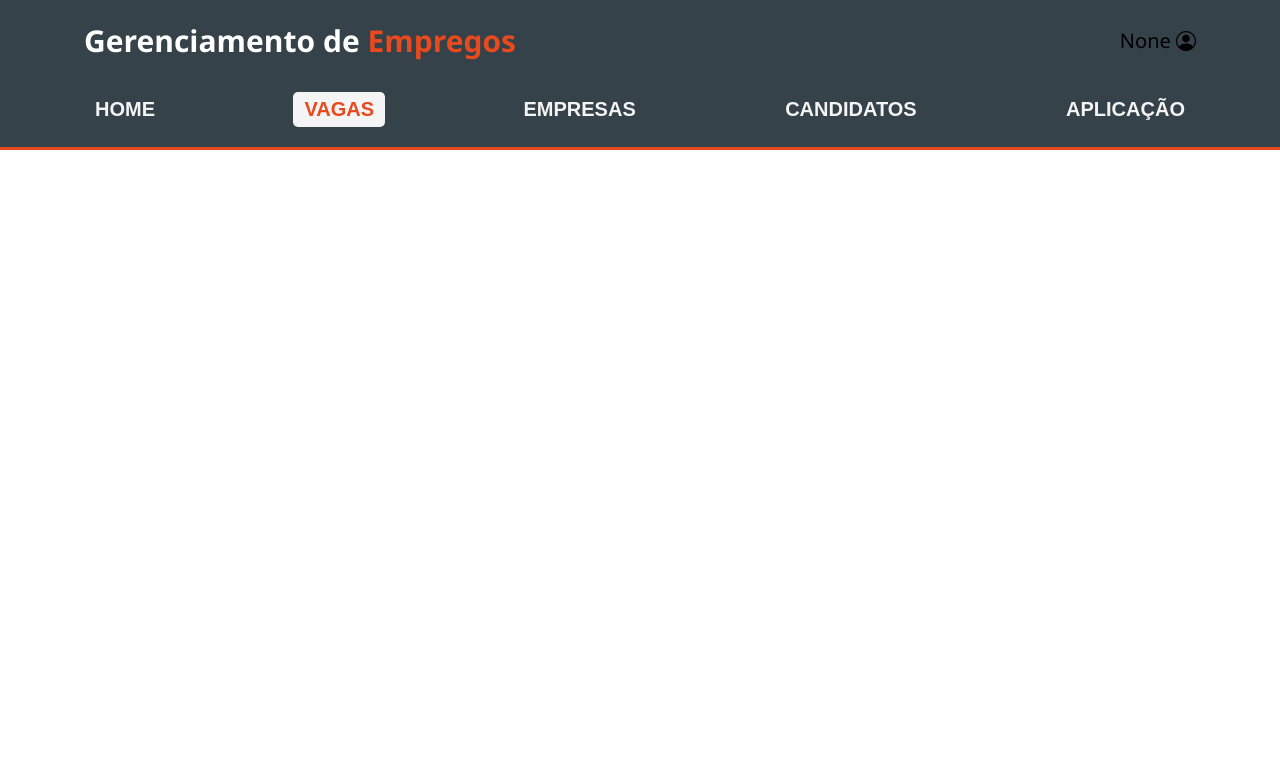
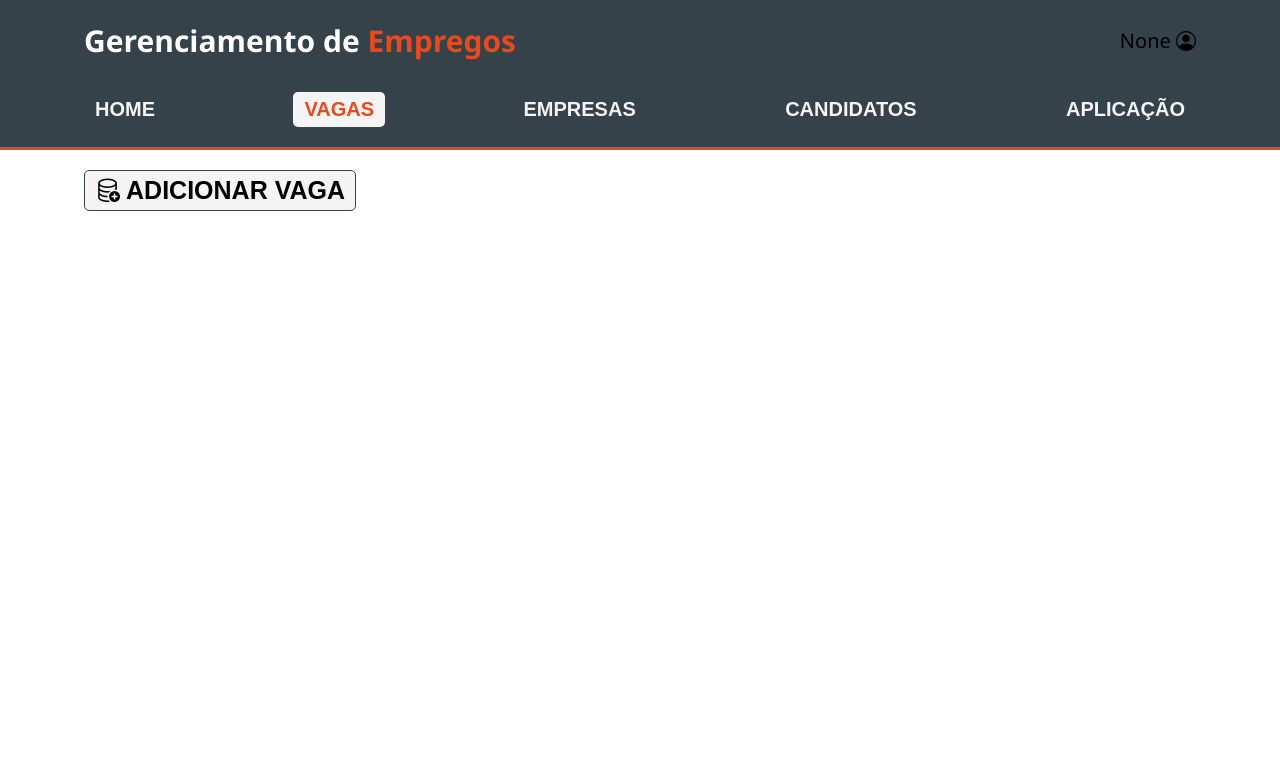
Before and after one commit to Roniclelton-Br/projetoFinal-PortalDeEmpregos, a Flask app: page /index in a window 1280 px wide, after a click on "VAGAS". Shown: the top 769 px of the page. Run offline with Flask 3, Linux system fonts and the light colour scheme; data that the repository does not hold is empty.

Commit message:
criado as funções de adicionar

```diff
--- a/portalDeEmpregos/main.py
+++ b/portalDeEmpregos/main.py
@@ -2,11 +2,10 @@ from flask import Flask, render_template, request, redirect, url_for, session
 import mysql.connector
 from mysql.connector import Error
 import logging
-from datetime import datetime
 app = Flask(__name__)
 app.secret_key = 'my_secret_key'
 
-logging.basicConfig(level=logging.ERROR)  # Configuração de registro
+logging.basicConfig(level=logging.ERROR)
 
 @app.route('/', methods=['GET', 'POST'])
 def login():
@@ -28,7 +27,7 @@ def login():
                     usuario = conn.fetchone()
 
                     if usuario:
-                        if password == usuario[-1]:  # Comparando a senha em texto puro
+                        if password == usuario[-1]:
                             session['username'] = usuario[1]
                             return redirect(url_for('homepage'))
                         else:
@@ -42,7 +41,7 @@ def login():
 
 @app.route('/index')
 def homepage():
-    vagas = []  # Lista para armazenar as vagas
+    vagas = []
     empresas = []
     candidatos = []
     aplicacoes = []
@@ -57,7 +56,7 @@ def homepage():
         ) as conexao_bd:
             with conexao_bd.cursor() as conn:
                 # Ver vagas
-                conn.execute("SELECT * FROM vagas WHERE  status_vaga = 'ATIVO'")
+                conn.execute("SELECT * FROM vagas WHERE  status_vaga = 'ATIVO' ORDER BY nome_vaga ASC;")
 
                 resultado_vagas = conn.fetchall()
                 contador = 1
@@ -75,7 +74,7 @@ def homepage():
                     </li>
                     <ul class="forms">
                     <li>
-                    <form action="{ url_for('delete_vaga', vaga_id = vaga[0]) }" method="POST" style="display:inline;">
+                    <form style="display:inline;">
                     <button type="submit">Editar</button>
                     </form>
                     </li>
@@ -92,7 +91,7 @@ def homepage():
                     contador += 1
 
                 #ver empresas
-                conn.execute("SELECT * FROM empresa  WHERE status_empresa = 'ATIVO'")
+                conn.execute("SELECT * FROM empresa  WHERE status_empresa = 'ATIVO' ORDER BY nome_empresa ASC;")
 
                 resultado_empresas = conn.fetchall()
 
@@ -101,7 +100,7 @@ def homepage():
                     info_empresas = f'''<li class="ver" onclick="mostrarDiv('div_id{contador}')">{empresa[1]}<div id = "div_id{contador}"><ul><li><br>ID: {empresa[0]}<br>CNPJ: {empresa[2]}<br>LOCALIZAÇÃO: {empresa[3]}<br>PORTE: {empresa[4]}<br>DESCRIÇÃO: {empresa[5]}<br>STATUS: {empresa[6]}</li></ul>
                     <ul class="forms">
                     <li>
-                    <form action="{ url_for('delete_vaga', vaga_id = vaga[0]) }" method="POST" style="display:inline;">
+                    <form style="display:inline;">
                     <button type="submit">Editar</button>
                     </form>
                     </li>
@@ -117,7 +116,7 @@ def homepage():
 
 
                 #ver candidatos
-                conn.execute("SELECT * FROM candidato WHERE status_candidato = 'ATIVO'")
+                conn.execute("SELECT * FROM candidato WHERE status_candidato = 'ATIVO' ORDER BY nome_candidato ASC;")
 
                 resultado_candidato = conn.fetchall()
 
@@ -126,7 +125,7 @@ def homepage():
                     info_candidato = f'''<li class="ver" onclick="mostrarDiv('div_id{contador}')">{candidato[1]}<div id = "div_id{contador}"><ul><li><br>ID: {candidato[0]}<br>CPF: {candidato[2]}<br>TELEFONE: {candidato[3]}<br>ENDEREÇO: {candidato[4]}<br>E-MAIL: {candidato[5]}<br>STATUS: {candidato[6]}</li></ul>
                     <ul class="forms">
                     <li>
-                    <form action="{ url_for('delete_candidato', candidato_id = candidato[0]) }" method="POST" style="display:inline;">
+                    <form style="display:inline;">
                     <button type="submit">Editar</button>
                     </form>
                     </li>
@@ -142,7 +141,7 @@ def homepage():
 
 
                 #ver aplicações
-                conn.execute("SELECT * FROM aplicacao WHERE status_aplicacao = 'ATIVO'")
+                conn.execute("SELECT * FROM aplicacao WHERE status_aplicacao = 'ATIVO' ORDER BY data_aplicacao ASC;")
                 resultado_aplicacao = conn.fetchall()
 
                 for aplicacao in resultado_aplicacao:
@@ -153,10 +152,10 @@ def homepage():
                     nome_candidato = conn.fetchone()
 
 
-                    info_aplicacao = f'''<li class="ver" onclick="mostrarDiv('div_id{contador}')">VAGA: {nome_vaga[0]}: CANDIDATO: {nome_candidato[0]}<div id = "div_id{contador}"><ul><li><br>ID: {aplicacao[0]}<br>ID CANDIDATO: {aplicacao[1]}<br>ID VAGA: {aplicacao[2]}<br>DATA APLICAÇÃO: {aplicacao[3]}<br>STATUS: {aplicacao[4]}</li></ul>
+                    info_aplicacao = f'''<li class="ver" onclick="mostrarDiv('div_id{contador}')">VAGA: {nome_vaga[0]} | CANDIDATO: {nome_candidato[0]}<div id = "div_id{contador}"><ul><li><br>ID: {aplicacao[0]}<br>ID CANDIDATO: {aplicacao[1]}<br>ID VAGA: {aplicacao[2]}<br>DATA APLICAÇÃO: {aplicacao[3]}<br>STATUS: {aplicacao[4]}</li></ul>
                     <ul class="forms">
                     <li>
-                    <form action="{ url_for('delete_aplicacao', aplicacao_id = aplicacao[0]) }" method="POST" style="display:inline;">
+                    <form style="display:inline;">
                     <button type="submit">Editar</button>
                     </form>
                     </li>
@@ -267,5 +266,107 @@ def delete_aplicacao(aplicacao_id):
 
 
 
+
+
+
+@app.route('/add_candidato', methods=['GET', 'POST'])
+def add_candidato():
+    try:
+        with mysql.connector.connect(
+            host='localhost',
+            user='root',
+            password='mysql',
+            database='portaldeempregos',
+            auth_plugin='mysql_native_password'
+        ) as conexao_bd:
+            with conexao_bd.cursor() as conn:
+                if request.method == 'POST':
+
+                    nome = request.form.get('nome_candidato')
+                    cpf = request.form.get('cpf_candidato')
+                    telefone = request.form.get('telefone_candidato', '00000000000')
+                    endereco = request.form.get('endereco_candidato', 'SEM ENDEREÇO')
+                    email = request.form.get('email_candidato', 'SEM E-MAIL')
+
+                    sql_adicionar = """
+        INSERT INTO candidato (nome_candidato, cpf_candidato, telefone_candidato, endereco_candidato, email_candidato)
+        VALUES (%s, %s, %s, %s, %s)
+        """
+                conn.execute(sql_adicionar, (nome, cpf, telefone, endereco, email))
+                conexao_bd.commit()
+
+    except Error as e:
+        logging.error(f'Erro ao deletar vaga: {e}')
+    return redirect(url_for('homepage'))
+
+
+
+
+
+
+
+@app.route('/add_empresa', methods=['GET', 'POST'])
+def add_empresa():
+    try:
+        with mysql.connector.connect(
+            host='localhost',
+            user='root',
+            password='mysql',
+            database='portaldeempregos',
+            auth_plugin='mysql_native_password'
+        ) as conexao_bd:
+            with conexao_bd.cursor() as conn:
+                if request.method == 'POST':
+                    nome_empresa = request.form['nome_empresa']
+                    cnpj_empresa = request.form['cnpj_empresa']
+                    localizacao_empresa = request.form['localizacao_empresa']
+                    porte_empresa = request.form['porte_empresa']
+                    descricao_empresa = request.form['descricao_empresa']
+
+                    sql_adicionar = """INSERT INTO empresa (nome_empresa, cnpj_empresa, localizacao_empresa,
+                    porte_empresa, descricao_empresa)
+                    VALUES (%s, %s, %s, %s, %s)"""
+
+                    conn.execute(sql_adicionar, (nome_empresa, cnpj_empresa, localizacao_empresa, porte_empresa, descricao_empresa)
+                    )
+                conexao_bd.commit()
+
+    except Error as e:
+        logging.error(f'Erro ao deletar vaga: {e}')
+    return redirect(url_for('homepage'))
+
+
+
+
+
+
+@app.route('/add_vaga', methods=['GET', 'POST'])
+def add_vaga():
+    try:
+        with mysql.connector.connect(
+            host='localhost',
+            user='root',
+            password='mysql',
+            database='portaldeempregos',
+            auth_plugin='mysql_native_password'
+        ) as conexao_bd:
+            with conexao_bd.cursor() as conn:
+                if request.method == 'POST':
+                    id_empresa = request.form['id_empresa']
+                    nome_vaga = request.form['nome_vaga']
+                    funcao_vaga = request.form['funcao_vaga']
+                    salario_vaga = request.form['salario_vaga']
+
+                    sql_adicionar = """INSERT INTO vagas (id_empresa, nome_vaga, funcao_vaga, salario_vaga)
+                    VALUES (%s, %s, %s, %s)"""
+
+                    conn.execute(sql_adicionar, (id_empresa, nome_vaga, funcao_vaga, salario_vaga)
+                    )
+                    conexao_bd.commit()
+
+    except Error as e:
+        logging.error(f'Erro ao deletar vaga: {e}')
+    return redirect(url_for('homepage'))
+
 if __name__ == '__main__':
     app.run(debug=True, host='0.0.0.0', port=5500)
--- a/portalDeEmpregos/static/css/stylesIndex.css
+++ b/portalDeEmpregos/static/css/stylesIndex.css
@@ -181,6 +181,22 @@ main .aplicacao .conteudo-aplicacao  {
     overflow-y: auto;
 }
 
+.btn-adicionar {
+    background-color: var(--back-color);
+    color: var(--black-color);
+    border: 1px solid var(--gray-color);
+    border-radius: 5px;
+    padding: 5px 10px;
+    font-size: 25px;
+    font-weight: bold;
+    cursor: pointer;
+    margin-bottom: 40px;
+    transition: all ease-in-out 0.3s;
+}
+.btn-adicionar:hover {
+    background-color: var(--orange-color);
+    color: var(--white-color);
+}
 
 .ver {
     position: relative;
--- a/portalDeEmpregos/templates/index.html
+++ b/portalDeEmpregos/templates/index.html
@@ -47,6 +47,7 @@
         <section class="vagas section" id="vagas">
             <div class="conteudo-vagas container">
                 <div class="ver-vagas">
+                    <button class="btn-adicionar" onclick="mostrarSection('cadastrarVaga')"><i class="bi bi-database-add"></i> ADICIONAR VAGA</button>
                     <h1>
                         <ul>
                             {% for vaga in vagas_ver %}
@@ -61,7 +62,28 @@
         <section class="vagas section" id="cadastrarVaga">
             <div class="conteudo-vagas container">
                 <div class="cadastrar-vagas">
-                    <h1>Cadastrar Vaga</h1>
+                    <h1>Adicionar Vaga</h1>
+                    <form method="POST" action="{{ url_for('add_vaga') }}">
+                        <p>
+                            <label for="id_empresa">ID da Empresa:</label><br>
+                            <input type="number" id="id_empresa" name="id_empresa" required>
+                        </p>
+                        <p>
+                            <label for="nome_vaga">Nome da Vaga:</label><br>
+                            <input type="text" id="nome_vaga" name="nome_vaga" required>
+                        </p>
+                        <p>
+                            <label for="funcao_vaga">Função:</label><br>
+                            <input type="text" id="funcao_vaga" name="funcao_vaga">
+                        </p>
+                        <p>
+                            <label for="salario_vaga">Salário:</label><br>
+                            <input type="text" id="salario_vaga" name="salario_vaga" placeholder="3500">
+                        </p>
+                        <p>
+                            <button type="submit" class="btn-adicionar">Adicionar</button>
+                        </p>
+                    </form>
                 </div>
             </div>
         </section>
@@ -74,17 +96,11 @@
             </div>
         </section>
 
-        <section class="vagas section" id="excluirVaga">
-            <div class="conteudo-vagas container">
-                <div class="excluir-vaga">
-                    <h1>Excluir Vaga</h1>
-                </div>
-            </div>
-        </section>
 
         <section class="empresas section" id="empresas">
             <div class="conteudo-empresas container">
                 <div class="ver-empresas">
+                    <button class="btn-adicionar" onclick="mostrarSection('cadastrarEmpresa')"><i class="bi bi-database-add"></i> ADICIONAR EMPRESA</button>
                     <h1>
                         <ul>
                             {% for empresas in empresas_ver %}
@@ -99,7 +115,32 @@
         <section class="empresas section" id="cadastrarEmpresa">
             <div class="conteudo-empresas container">
                 <div class="cadastrar-empresas">
-                    <h1>Cadastrar Empresas</h1>
+                    <h1>Adicionar Empresa</h1>
+                    <form method="POST" action="{{ url_for('add_empresa') }}">
+                        <p>
+                            <label for="nome_empresa">Nome da Empresa:</label><br>
+                            <input type="text" id="nome_empresa" name="nome_empresa" required>
+                        </p>
+                        <p>
+                            <label for="cnpj_empresa">CNPJ:</label><br>
+                            <input type="text" id="cnpj_empresa" name="cnpj_empresa" required minlength="14" maxlength="14">
+                        </p>
+                        <p>
+                            <label for="localizacao_empresa">Localização:</label><br>
+                            <input type="text" id="localizacao_empresa" name="localizacao_empresa">
+                        </p>
+                        <p>
+                            <label for="porte_empresa">Porte da Empresa:</label><br>
+                            <input type="text" id="porte_empresa" name="porte_empresa">
+                        </p>
+                        <p>
+                            <label for="descricao_empresa">Descrição:</label><br>
+                            <input type="text" id="descricao_empresa" name="descricao_empresa">
+                        </p>
+                        <p>
+                            <button type="submit" class="btn-adicionar">Adicionar</button>
+                        </p>
+                    </form>
                 </div>
             </div>
         </section>
@@ -112,17 +153,11 @@
             </div>
         </section>
 
-        <section class="empresas section" id="excluirEmpresa">
-            <div class="conteudo-empresas container">
-                <div class="excluir-empresas">
-                    <h1>Excluir Empresas</h1>
-                </div>
-            </div>
-        </section>
 
         <section class="candidato section" id="candidato">
             <div class="conteudo-candidato container">
                 <div class="ver-candidato">
+                    <button class="btn-adicionar" onclick="mostrarSection('cadastrarCandidato')"><i class="bi bi-database-add"></i> ADICIONAR CANDIDATO</button>
                     <h1>
                         <ul>
                             {% for candidato in candidato_ver %}
@@ -137,7 +172,43 @@
         <section class="candidato section" id="cadastrarCandidato">
             <div class="conteudo-candidato container">
                 <div class="cadastrar-candidato">
-                    <h1>Cadastrar candidato</h1>
+                    <h1>Adicionar Candidato</h1>
+
+                    <form method="POST" action="{{ url_for('add_candidato') }}">
+                        <p>
+                            <label for="nome_candidato">Nome:</label><br>
+                            <input type="text" id="nome_candidato" name="nome_candidato" required>
+                        </p>
+                        <p>
+                            <label for="cpf_candidato">CPF:</label><br>
+                            <input type="text" id="cpf_candidato" name="cpf_candidato" required minlength="11" maxlength="11">
+                        </p>
+                        <p>
+                            <label for="telefone_candidato">Telefone:</label><br>
+                            <input type="text" id="telefone_candidato" name="telefone_candidato" value="00000000000">
+                        </p>
+                        <p>
+                            <label for="endereco_candidato">Endereço:</label><br>
+                            <input type="text" id="endereco_candidato" name="endereco_candidato" value="SEM ENDEREÇO">
+                        </p>
+                        <p>
+                            <label for="email_candidato">E-mail:</label><br>
+                            <input type="email" id="email_candidato" name="email_candidato" value="SEM E-MAIL">
+                        </p>
+                        <p>
+                            <button class="btn-adicionar" type="submit">Adicionar</button>
+                        </p>
+                    </form>
+
+                    {% with messages = get_flashed_messages(with_categories=true) %}
+                        {% if messages %}
+                            <ul>
+                            {% for category, message in messages %}
+                                <li class="{{ category }}">{{ message }}</li>
+                            {% endfor %}
+                            </ul>
+                        {% endif %}
+                    {% endwith %}
                 </div>
             </div>
         </section>
@@ -150,13 +221,6 @@
             </div>
         </section>
 
-        <section class="candidato section" id="excluirCandidato">
-            <div class="conteudo-candidato container">
-                <div class="excluir-candidato">
-                    <h1>Excluir candidato</h1>
-                </div>
-            </div>
-        </section>
 
         <section class="aplicacao section" id="aplicacao">
             <div class="conteudo-aplicacao container">
```
Also changed, not shown: other parts of portalDeEmpregos/static/css/stylesIndex.css (+59 -0 lines).
